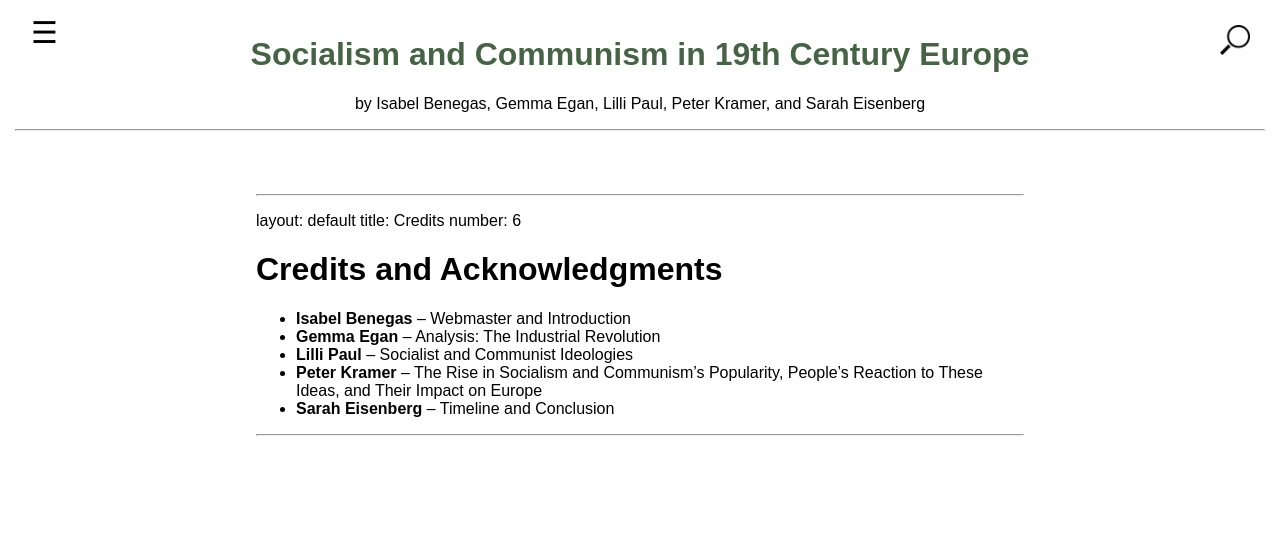
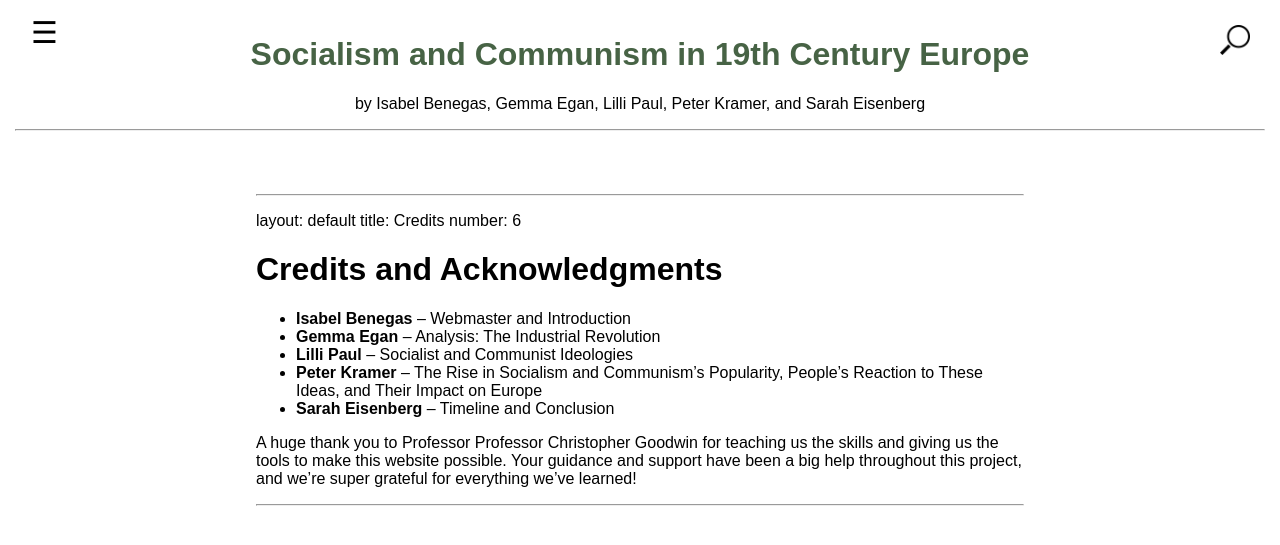
Before and after one commit to isabelbenegas/Isabel-Benegas-EUH3205, a Jekyll site: the page built from 006_credits_acknowledgments.md, in a window 1280 px wide. Shown: the top 545 px of the page. Built offline with Jekyll 4.4.1, drawn with Linux system fonts in a browser that asks for light colours; our own code applies the rules of GitHub Pages for plain Markdown files.

Commit message:
Update 006_credits_acknowledgments.md

```diff
--- a/006_credits_acknowledgments.md
+++ b/006_credits_acknowledgments.md
@@ -10,3 +10,5 @@
 - **Lilli Paul** – Socialist and Communist Ideologies
 - **Peter Kramer** – The Rise in Socialism and Communism’s Popularity, People's Reaction to These Ideas, and Their Impact on Europe
 - **Sarah Eisenberg** – Timeline and Conclusion
+
+A huge thank you to Professor Professor Christopher Goodwin for teaching us the skills and giving us the tools to make this website possible. Your guidance and support have been a big help throughout this project, and we’re super grateful for everything we’ve learned!
```
